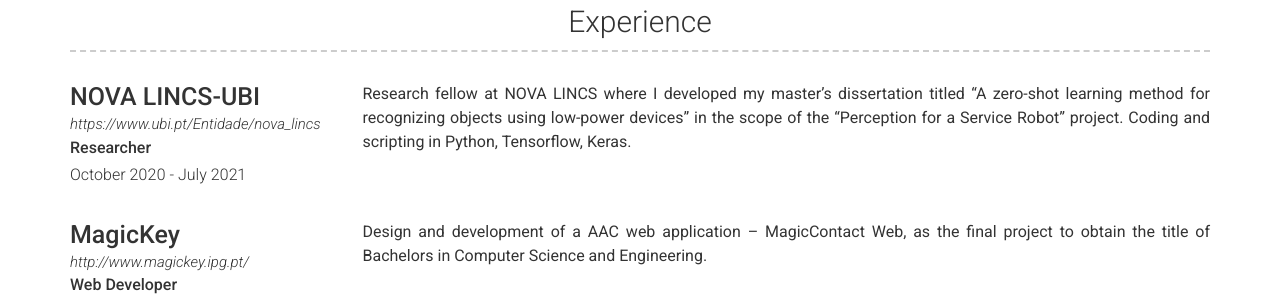
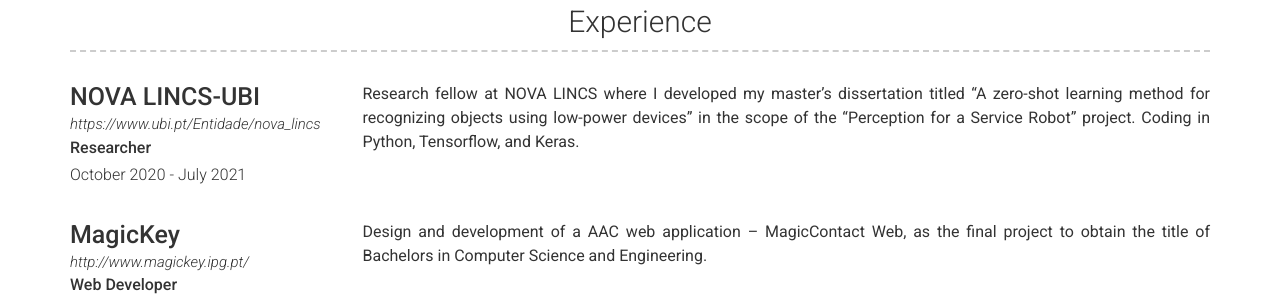
Before and after one commit to CristianoPatricio/cristianopatricio.github.io, a Jekyll site: the page built from index.md, in a window 1280 px wide. Shown: the part 548-848 px from the top of the page. Built offline with Jekyll 4.4.1, drawn with Linux system fonts in a browser that asks for light colours; nearby versions of some CDN libraries.

Commit message:
Update experience.yml

```diff
--- a/_data/experience.yml
+++ b/_data/experience.yml
@@ -6,7 +6,7 @@
   dates: October 2020 - July 2021
   description: | # this will include new lines to allow paragraphs
     Research fellow at NOVA LINCS where I developed my master's dissertation titled "A zero-shot learning method for recognizing objects using low-power devices" in the scope of the "Perception for a Service Robot" project.
-    Coding and scripting in Python, Tensorflow, Keras.
+    Coding in Python, Tensorflow, and Keras.
 
 - layout: left
   company: MagicKey
```
